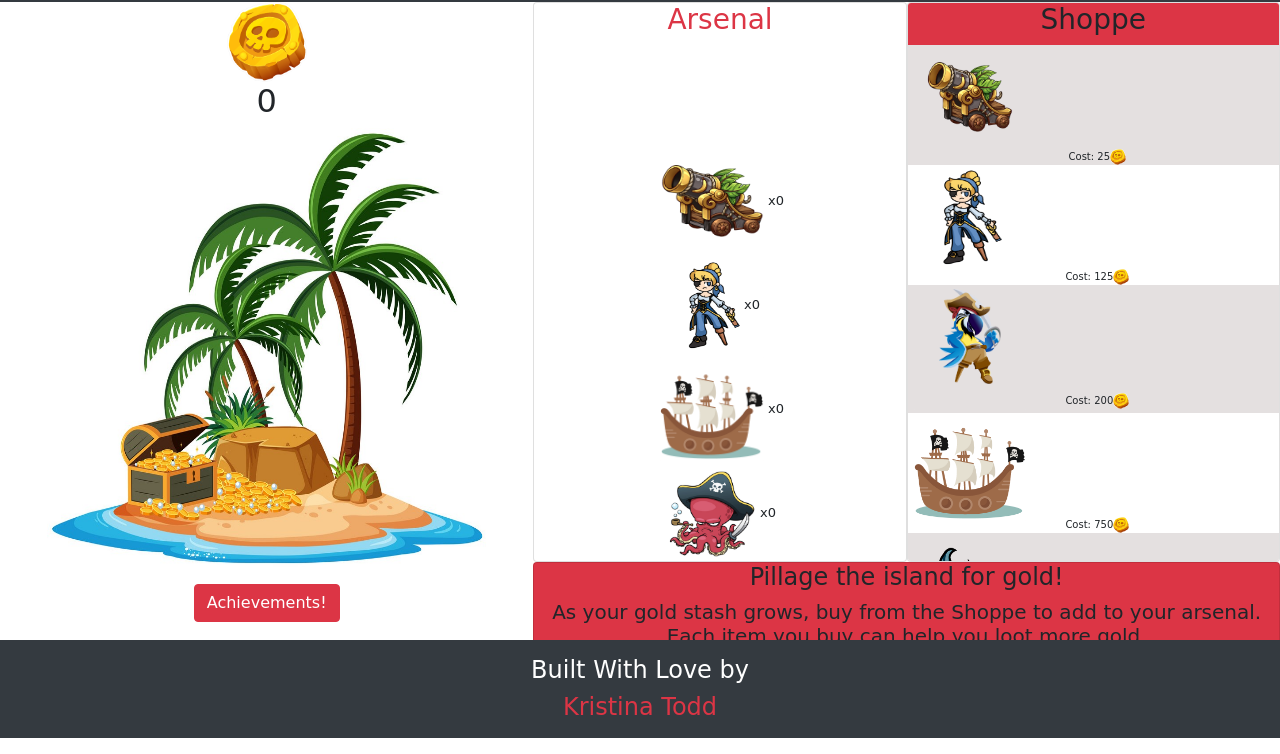
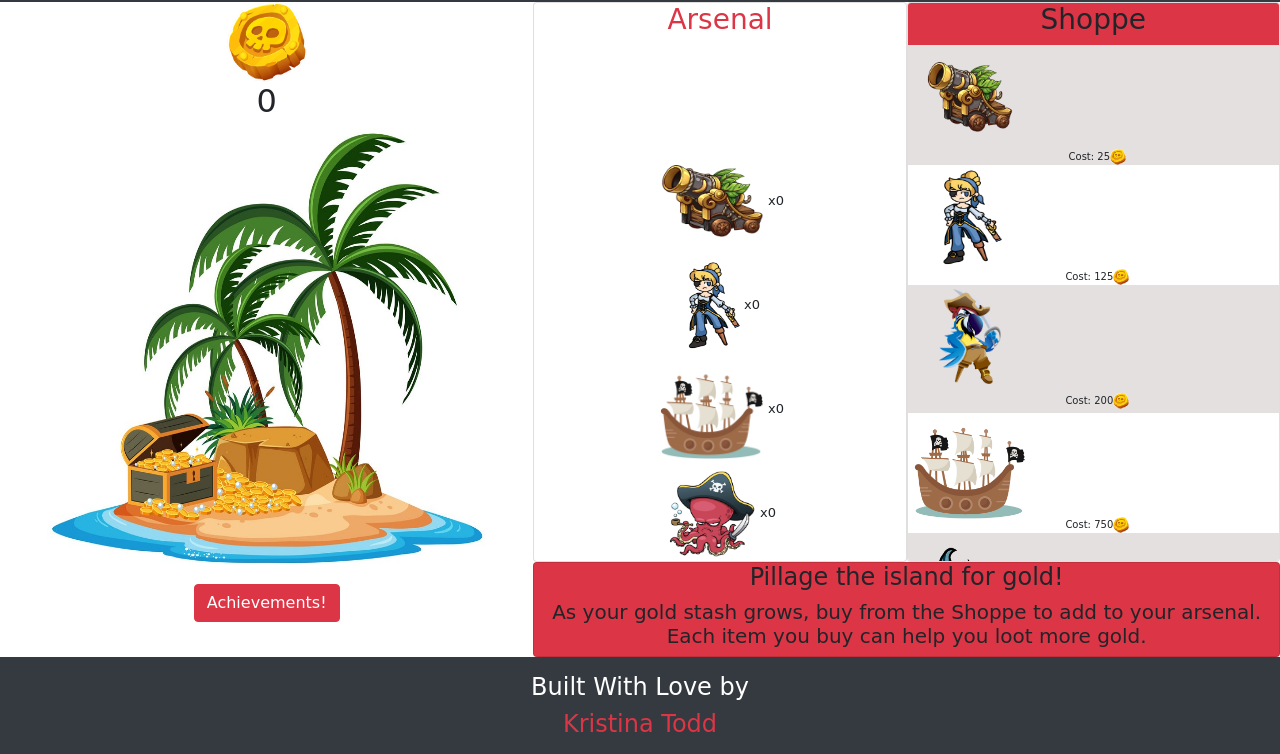
Before and after one commit to KristinaTodd/checkpoint2, a plain HTML site: page index.html in a window 1280 px wide. Shown: the part 62-816 px from the top of the page. Drawn offline with nearby package versions, Linux system fonts and the light colour scheme; some packages are replaced by stand-ins of ours; a script that the page names is missing; a web font is replaced by a local one.

Commit message:
minor change

```diff
--- a/index.html
+++ b/index.html
@@ -207,7 +207,7 @@
 
   </main>
 
-  <footer class="container-fluid bg-dark text-white text-center fixed-bottom">
+  <footer class="container-fluid bg-dark text-white text-center ">
     <div class="row p-3">
       <div class="col-12">
         <h4>Built With Love by</h4>
```
